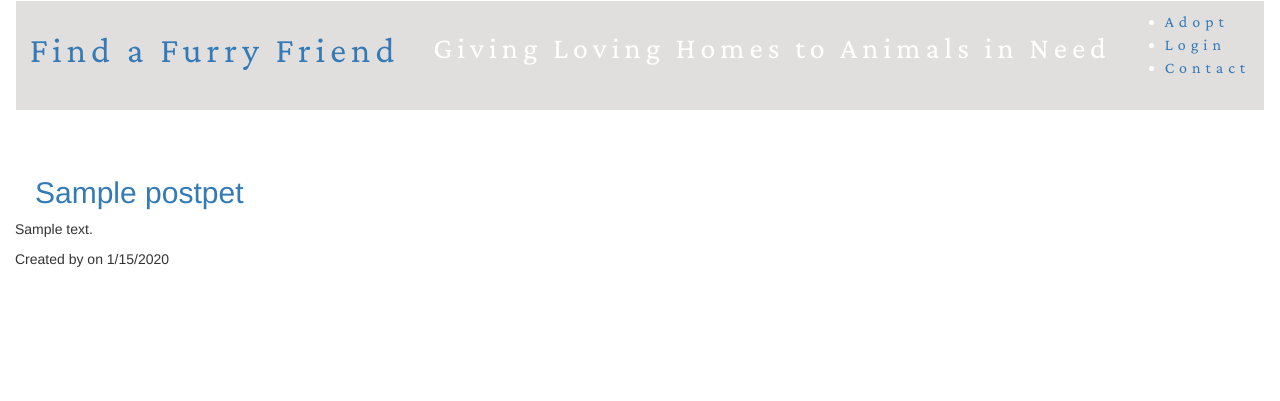
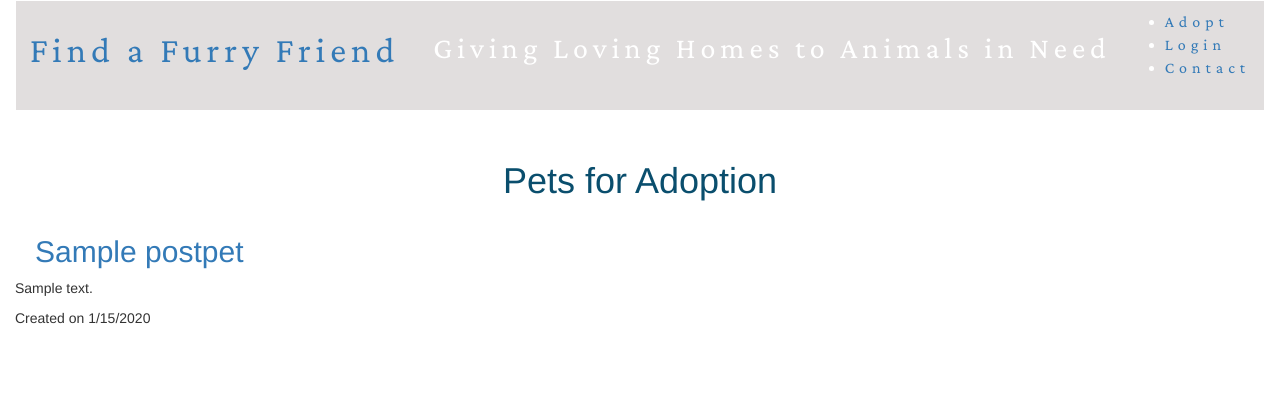
Before and after one commit to mdh1080/Pet-Project-March-23, a Node server app: page /postpets in a window 1280 px wide. Shown: the top 401 px of the page. Run offline with Node 20, Linux system fonts and the light colour scheme; tables that the repository leaves empty hold one stand-in row (values such as "Sample post"); some libraries are stand-ins or nearby versions.

Commit message:
Modify handlebars and routes

```diff
--- a/controllers/homeRoutes.js
+++ b/controllers/homeRoutes.js
@@ -32,6 +32,8 @@ router.get('/postpet/:id', async (req, res) => {
     const postpetData = await PostPet.findByPk(req.params.id, {
       include: [
         {
+          model: PostPet,
+          attributes: ['title', 'description', 'date_created'],
           model: User,
           attributes: ['name'],
         },
--- a/public/css/style.css
+++ b/public/css/style.css
@@ -34,9 +34,8 @@
       font-weight: 200;
       text-align: top-left;
       position: relative;
-      /* font-color: rgb(240, 19, 19); */
+      /* color:#1b89bc; */
       /* background-color: white; */
-
   }
 
   /* adoption page for cats and  */
@@ -84,6 +83,7 @@
 
   .text-center {
     text-align: center !important;
+    color: #0a4e6d;
   }
 
   /* #weather-header {
--- a/views/postpets.handlebars
+++ b/views/postpets.handlebars
@@ -1,8 +1,12 @@
+<div>
+  <h1 class="text-center">Pets for Adoption</h1>
+</div>
 
 {{#each postpets as |postpet| }}
  <form class="form new-postpet-form">
-    <div class="form-group">
-      <div class="col-md-5">
+  <div class="form-group">
+    <div class="col-md-6">
+
     <h2>
       <a href="/postpet/{{postpet.id}}">{{postpet.title}}</a>
     </h2>
@@ -10,7 +14,7 @@
     <p>
      {{postpet.description}}
     </p>
-    <p>Created by {{name}} on {{format_date postpet.date_created}}</p>
+    <p>Created on {{format_date postpet.date_created}}</p>
   </div>
   </div>
 </div>
```
Also changed, not shown: views/postpet.handlebars (+6 -9 lines), utils/helpers.js (line endings or trailing spaces).
